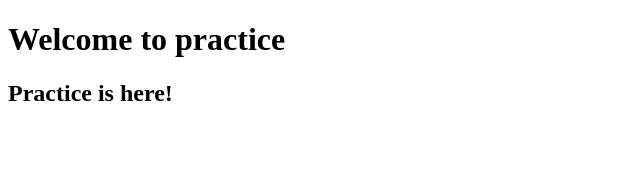
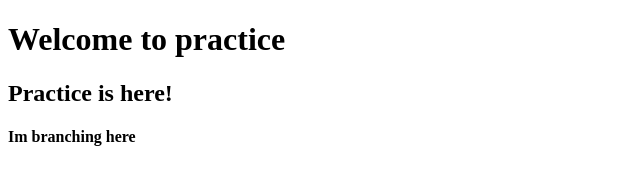
Before and after one commit to alexege/PracticeGit, a plain HTML site: page index.html in a window 1280 px wide. Shown: the whole page, without its empty margins (0-640 px from the left). Drawn offline with Linux system fonts and the light colour scheme.

Commit message:
branched again

```diff
--- a/index.html
+++ b/index.html
@@ -9,5 +9,6 @@
 <body>
     <h1>Welcome to practice</h1>
     <h2>Practice is here!</h2>
+    <h4>Im branching here</h4>
 </body>
 </html>
```
